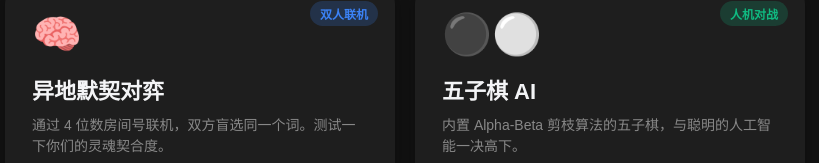
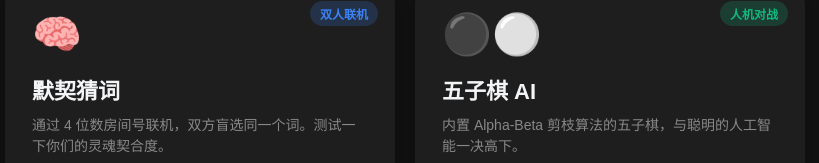
Before and after one commit to zhcynhk-byte/my-games, a plain HTML site: page index.html in a window 1280 px wide. Shown: the part 228-391 px from the top of the page, without its empty margins (235-1054 px from the left). Drawn offline with Linux system fonts and the light colour scheme.

Commit message:
Update index.html

```diff
--- a/index.html
+++ b/index.html
@@ -54,7 +54,7 @@
         <a href="./sync.html" class="game-card">
             <div class="card-tag tag-1v1">双人联机</div>
             <div class="card-icon">🧠</div>
-            <div class="card-title">异地默契对弈</div>
+            <div class="card-title">默契猜词</div>
             <div class="card-desc">通过 4 位数房间号联机，双方盲选同一个词。测试一下你们的灵魂契合度。</div>
         </a>
 
```
